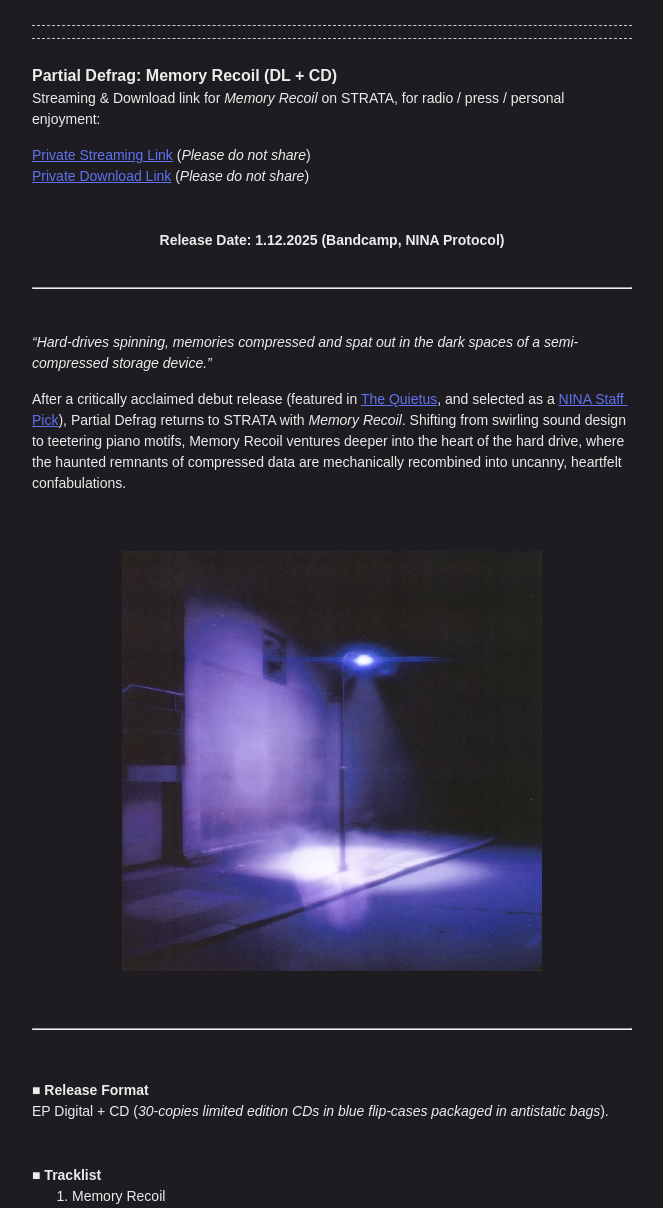
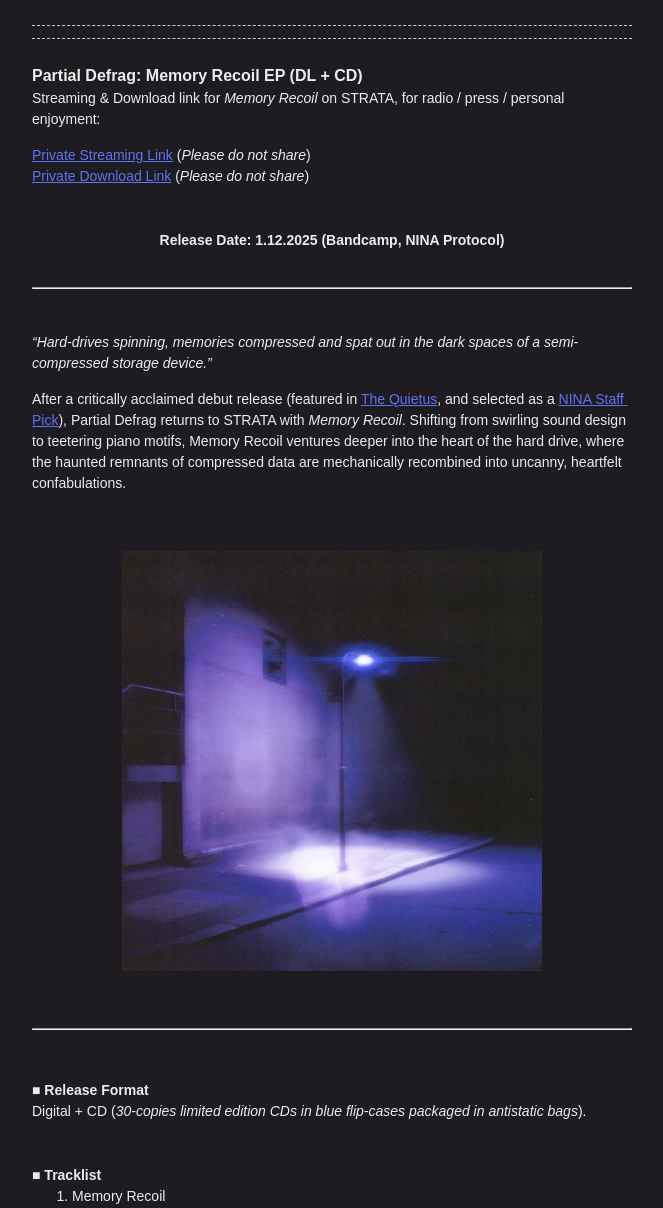
Before and after one commit to StrataEdition/Memory-Recoil-EPK, a Jekyll site: the page built from index.md, in a window 1280 px wide. Shown: the top 1208 px of the page, without its empty margins (308-971 px from the left). Built offline with Jekyll 4.4.1, drawn with Linux system fonts in a browser that asks for light colours; part of the change alters nothing that is shown.

```diff
--- a/index.md
+++ b/index.md
@@ -5,7 +5,7 @@ layout: home
 
 
 
-# Partial Defrag: Memory Recoil (DL + CD)
+# Partial Defrag: Memory Recoil EP (DL + CD)
 
 Streaming & Download link for *Memory Recoil* on STRATA, for radio / press / personal enjoyment:
 
@@ -30,7 +30,7 @@ After a critically acclaimed debut release (featured in [The Quietus](https://th
 <br>
 
 ## ■ Release Format
-EP Digital + CD (*30-copies limited edition CDs in blue flip-cases packaged in antistatic bags*).
+Digital + CD (*30-copies limited edition CDs in blue flip-cases packaged in antistatic bags*).
 <br>
 
 
```
